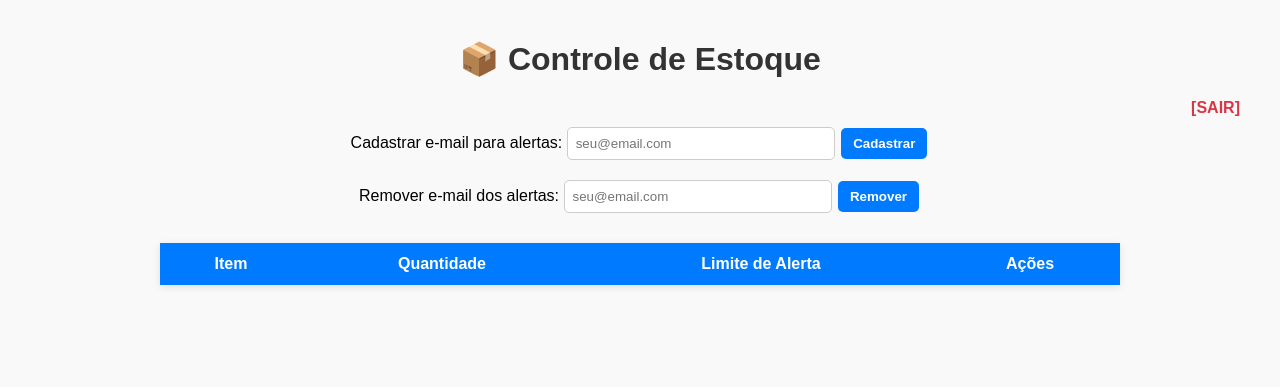
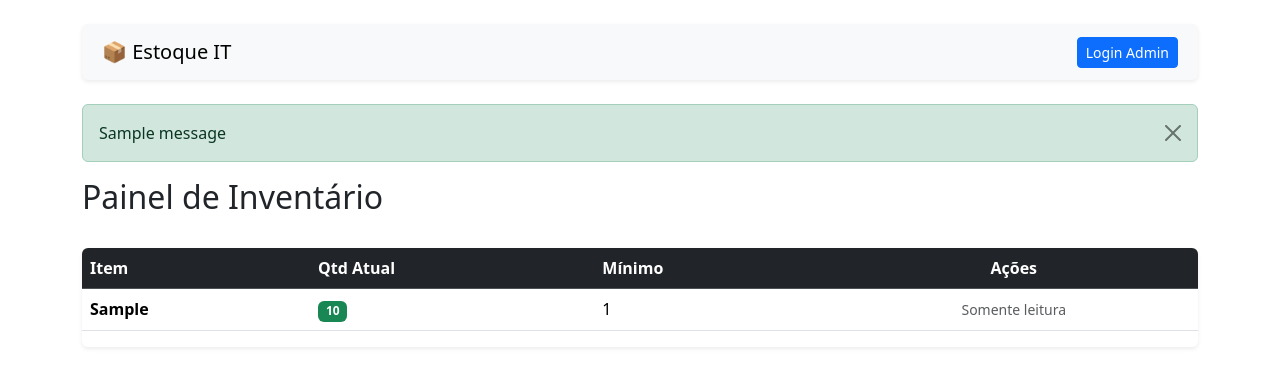
Before and after one commit to juanvinas/controle-estoque-docker, a Flask app: template templates/index.html in a window 1280 px wide. Shown: the top 387 px of the page. Run offline with Flask 3, Linux system fonts and the light colour scheme; the template is opened without the code that fills it: values that come from a table or form of the project are taken from there, others are empty; tables that the repository leaves empty hold one stand-in row (values such as "Sample post"); one stand-in notice (Sample message) is shown; lists and menus that the app fills with data are empty.

Commit message:
Atualizaçao do template

```diff
--- a/app.py
+++ b/app.py
@@ -1,201 +1,167 @@
 # -*- coding: utf-8 -*-
-from flask import Flask, request, jsonify, render_template, redirect, url_for, session
-from flask_sqlalchemy import SQLAlchemy
-from flask_cors import CORS
-from functools import wraps
+import os
 import smtplib
 import logging
-import os
 from email.mime.text import MIMEText
 from email.mime.multipart import MIMEMultipart
+from flask import Flask, render_template, request, redirect, url_for, flash
+from flask_sqlalchemy import SQLAlchemy
+from flask_login import LoginManager, UserMixin, login_user, login_required, logout_user, current_user
 from dotenv import load_dotenv
 
 load_dotenv()
 
-# --- CONFIGURAÇÕES INICIAIS ---
 app = Flask(__name__)
-CORS(app)
-app.secret_key = os.getenv("SECRET_KEY", "chave-secreta-devops-2026")
+app.secret_key = os.getenv("SECRET_KEY", "chave-it-suporte")
 
-# --- CONFIGURAÇÃO DE LOGS (AUDITORIA) ---
-logging.basicConfig(
-    filename='estoque_audit.log',
-    level=logging.INFO,
-    format='%(asctime)s - %(levelname)s - %(message)s'
-)
-
-# 🔗 Conexão com PostgreSQL Local (usando o host 'db' do compose)
+# Configuração do banco (Usando DATABASE_URI do seu .env)
 app.config['SQLALCHEMY_DATABASE_URI'] = os.getenv("DATABASE_URI")
 app.config['SQLALCHEMY_TRACK_MODIFICATIONS'] = False
 db = SQLAlchemy(app)
 
-# 📧 CONFIGURAÇÃO DO GMAIL
-EMAIL_REMETENTE = os.getenv("EMAIL_REMETENTE")
-SENHA_EMAIL = os.getenv("SENHA_EMAIL")
+# Logs de Auditoria
+logging.basicConfig(filename='estoque_audit.log', level=logging.INFO, format='%(asctime)s - %(message)s')
 
-# 🔐 CREDENCIAIS DE ACESSO (Definidas no .env)
-LOGIN_USER = os.getenv("USER_LOGIN", "admin")
-LOGIN_PASSWORD = os.getenv("USER_PASSWORD", "123456")
+# Configuração do login
+login_manager = LoginManager()
+login_manager.init_app(app)
+login_manager.login_view = "login"
 
-# Lista na memória (limpa ao reiniciar o container)
-emails_cadastrados = []
+class User(UserMixin):
+    def __init__(self, id):
+        self.id = id
 
-# --- DECORATOR PARA PROTEGER ROTAS ---
-def login_required(f):
-    @wraps(f)
-    def decorated_function(*args, **kwargs):
-        if "logado" not in session:
-            return redirect(url_for("login"))
-        return f(*args, **kwargs)
-    return decorated_function
+@login_manager.user_loader
+def load_user(user_id):
+    return User(user_id)
 
-# --- MODELO DE ESTOQUE ---
+# --- MODELOS ---
 class Estoque(db.Model):
     id = db.Column(db.Integer, primary_key=True)
-    item = db.Column(db.String(100), unique=True, nullable=False)
-    quantidade = db.Column(db.Integer, nullable=False, default=0)
-    limite_alerta = db.Column(db.Integer, nullable=True)
-    status = db.Column(db.String(20), default="bom")
+    item = db.Column(db.String(100), nullable=False)
+    quantidade = db.Column(db.Integer, nullable=False)
+    limite_alerta = db.Column(db.Integer, nullable=False)
 
-# --- FUNÇÃO PARA ENVIAR ALERTA POR EMAIL ---
+class EmailAlerta(db.Model):
+    id = db.Column(db.Integer, primary_key=True)
+    email = db.Column(db.String(120), unique=True, nullable=False)
+
+# --- FUNÇÃO DE ENVIO DE E-MAIL ---
 def enviar_email_alerta(nome_item, quantidade, limite):
-    for destinatario in emails_cadastrados:
-        try:
-            msg = MIMEMultipart()
-            msg["From"] = EMAIL_REMETENTE
-            msg["To"] = destinatario
-            msg["Subject"] = f"Alerta de Estoque Baixo: {nome_item}"
-            msg.set_charset("utf-8")
+    remetente = os.getenv("EMAIL_REMETENTE")
+    senha = os.getenv("SENHA_EMAIL")
 
-            corpo = f"O item {nome_item} está com o estoque baixo!\nQuantidade atual: {quantidade}\nLimite: {limite}"
-            # Normaliza espaços invisíveis
-            corpo = corpo.replace("\xa0", " ")
+    # Busca todos os e-mails cadastrados no banco de dados
+    destinatarios = [e.email for e in EmailAlerta.query.all()]
 
-            msg.attach(MIMEText(corpo, "plain", "utf-8"))
+    if not destinatarios:
+        logging.info(f"ALERTA: Item {nome_item} baixo, mas nenhum e-mail cadastrado.")
+        return
 
-            with smtplib.SMTP("smtp.gmail.com", 587) as server:
-                server.starttls()
-                server.login(EMAIL_REMETENTE, SENHA_EMAIL)
+    try:
+        msg = MIMEMultipart()
+        msg["From"] = remetente
+        msg["Subject"] = f"Alerta de Estoque: {nome_item}"
+
+        corpo = f"O item {nome_item} atingiu o limite.\nQtd Atual: {quantidade}\nLimite: {limite}"
+        msg.attach(MIMEText(corpo, "plain", "utf-8"))
+
+        with smtplib.SMTP("smtp.gmail.com", 587) as server:
+            server.starttls()
+            server.login(remetente, senha)
+            for destinatario in destinatarios:
+                msg["To"] = destinatario
                 server.send_message(msg)
+        logging.info(f"EMAIL: Alerta enviado para {len(destinatarios)} pessoas.")
+    except Exception as e:
+        logging.error(f"ERRO EMAIL: {str(e)}")
 
-            logging.info(f"EMAIL: Alerta enviado para {destinatario} sobre o item {nome_item}")
-        except Exception as e:
-            logging.error(f"ERRO EMAIL: {e}")
+# --- ROTAS ---
 
-# --- ROTAS DE AUTENTICAÇÃO ---
-@app.route("/login", methods=["GET", "POST"])
+@app.route('/')
+def home():
+    produtos = Estoque.query.all()
+    emails = EmailAlerta.query.all()
+    return render_template('index.html', produtos=produtos, emails=emails)
+
+@app.route('/login', methods=['GET', 'POST'])
 def login():
-    if request.method == "POST":
-        usuario = request.form.get("usuario")
-        senha = request.form.get("senha")
+    if request.method == 'POST':
+        user = request.form['username']
+        password = request.form['password']
+        if user == os.getenv("USER_LOGIN") and password == os.getenv("USER_PASSWORD"):
+            login_user(User(user))
+            return redirect(url_for('home'))
+        flash("Usuario ou senha invalidos", "danger")
+    return render_template('login.html')
 
-        if usuario == LOGIN_USER and senha == LOGIN_PASSWORD:
-            session["logado"] = True
-            logging.info(f"AUTH: Usuário {usuario} logou com sucesso.")
-            return redirect(url_for("index"))
+@app.route('/logout')
+@login_required
+def logout():
+    logout_user()
+    return redirect(url_for('home'))
 
-        logging.warning(f"AUTH: Tentativa de login inválida para o usuário: {usuario}")
-        return render_template("login.html", erro="Usuário ou senha incorretos")
-    return render_template("login.html")
-
-@app.route("/logout")
-def logout():
-    session.pop("logado", None)
-    return redirect(url_for("login"))
-
-# --- ROTAS DE OPERAÇÃO (PROTEGIDAS) ---
-@app.route("/")
+@app.route('/adicionar', methods=['POST'])
 @login_required
-def index():
-    return render_template("index.html")
-
-@app.route("/itens")
-@login_required
-def itens():
-    dados = Estoque.query.all()
-    resultado = [
-        {"item": i.item, "quantidade": i.quantidade, "limite_alerta": i.limite_alerta, "status": i.status}
-        for i in dados
-    ]
-    return jsonify(resultado)
-
-@app.route("/adicionar", methods=["POST"])
-@login_required
-def adicionar():
-    dados = request.get_json()
-    nome = dados.get("item")
-    quantidade = int(dados.get("quantidade", 0))
-    limite_alerta = int(dados.get("limite_alerta", 0))
-
-    existe = Estoque.query.filter_by(item=nome).first()
-    if existe:
-        return jsonify({"erro": "Item já existe."}), 400
-
-    novo = Estoque(item=nome, quantidade=quantidade, limite_alerta=limite_alerta, status="bom")
+def adicionar_item():
+    item = request.form['item']
+    quantidade = int(request.form['quantidade'])
+    limite = int(request.form['limite'])
+    novo = Estoque(item=item, quantidade=quantidade, limite_alerta=limite)
     db.session.add(novo)
     db.session.commit()
 
-    logging.info(f"ESTOQUE: Item '{nome}' adicionado com {quantidade} unidades.")
+    if quantidade <= limite:
+        enviar_email_alerta(item, quantidade, limite)
+    return redirect(url_for('home'))
 
-    if limite_alerta and quantidade <= limite_alerta:
-        enviar_email_alerta(nome, quantidade, limite_alerta)
+@app.route('/remover/<int:id>', methods=['POST'])
+@login_required
+def remover_item(id):
+    produto = Estoque.query.get_or_404(id)
+    db.session.delete(produto)
+    db.session.commit()
+    return redirect(url_for('home'))
 
-    return jsonify({"mensagem": "Item adicionado com sucesso!"})
+@app.route('/atualizar/<int:id>/<string:acao>', methods=['POST'])
+@login_required
+def atualizar_item(id, acao):
+    produto = Estoque.query.get_or_404(id)
+    if acao == "mais":
+        produto.quantidade += 1
+    elif acao == "menos" and produto.quantidade > 0:
+        produto.quantidade -= 1
 
-@app.route("/atualizar_quantidade", methods=["POST"])
+    db.session.commit()
+    if produto.quantidade <= produto.limite_alerta:
+        enviar_email_alerta(produto.item, produto.quantidade, produto.limite_alerta)
+    return redirect(url_for('home'))
+
+# Rotas de Gerenciamento de E-mail
+@app.route('/email/cadastrar', methods=['POST'])
 @login_required
-def atualizar_quantidade():
-    dados = request.get_json()
-    nome = dados.get("item")
-    delta = int(dados.get("delta", 0))
+def cadastrar_email():
+    email = request.form.get('email')
+    if email:
+        try:
+            novo = EmailAlerta(email=email)
+            db.session.add(novo)
+            db.session.commit()
+            flash("E-mail adicionado!", "success")
+        except:
+            db.session.rollback()
+            flash("E-mail ja cadastrado", "warning")
+    return redirect(url_for('home'))
 
-    item = Estoque.query.filter_by(item=nome).first()
-    if not item:
-        return jsonify({"erro": "Item não encontrado"}), 404
-
-    item.quantidade += delta
+@app.route('/email/remover/<int:id>', methods=['POST'])
+@login_required
+def remover_email(id):
+    email_obj = EmailAlerta.query.get_or_404(id)
+    db.session.delete(email_obj)
     db.session.commit()
-
-    logging.info(f"ESTOQUE: Quantidade de '{nome}' alterada em {delta}. Total: {item.quantidade}")
-
-    if item.limite_alerta and item.quantidade <= item.limite_alerta:
-        enviar_email_alerta(item.item, item.quantidade, item.limite_alerta)
-
-    return jsonify({"mensagem": "Quantidade atualizada"})
-
-# --- ROTAS DE CONFIGURAÇÃO DE E-MAIL ---
-@app.route("/registrar-email", methods=["POST"])
-@login_required
-def registrar_email():
-    email = request.form.get("email")
-    if email and email not in emails_cadastrados:
-        emails_cadastrados.append(email.strip())
-        logging.info(f"CONFIG: E-mail {email} cadastrado para alertas.")
-    return redirect(url_for("index"))
-
-@app.route("/remover-email", methods=["POST"])
-@login_required
-def remover_email():
-    email = request.form.get("email")
-    if email in emails_cadastrados:
-        emails_cadastrados.remove(email)
-        logging.info(f"CONFIG: E-mail {email} removido dos alertas.")
-    return redirect(url_for("index"))
-
-# --- SEED E INICIALIZAÇÃO ---
-with app.app_context():
-    db.create_all()
-    if not Estoque.query.first():
-        itens_fixos = [
-            {"item": "carregador", "quantidade": 10, "limite_alerta": 2},
-            {"item": "mouse", "quantidade": 15, "limite_alerta": 3},
-            {"item": "headset", "quantidade": 8, "limite_alerta": 2},
-            {"item": "pilha AA", "quantidade": 20, "limite_alerta": 5},
-            {"item": "pilha AAA", "quantidade": 25, "limite_alerta": 5},
-        ]
-        for d in itens_fixos:
-            db.session.add(Estoque(item=d["item"], quantidade=d["quantidade"], limite_alerta=d["limite_alerta"]))
-        db.session.commit()
+    return redirect(url_for('home'))
 
 if __name__ == "__main__":
+    with app.app_context():
+        db.create_all()
     app.run(host="0.0.0.0", port=5000)
--- /dev/null
+++ b/templates/base.html
@@ -0,0 +1,42 @@
+<!DOCTYPE html>
+<html lang="pt-BR">
+<head>
+    <meta charset="UTF-8">
+    <meta name="viewport" content="width=device-width, initial-scale=1.0">
+    <title>{% block title %}Estoque IT{% endblock %}</title>
+    <link href="https://cdn.jsdelivr.net/npm/bootstrap@5.3.2/dist/css/bootstrap.min.css" rel="stylesheet">
+    <style>
+        .table-danger { background-color: #f8d7da !important; }
+    </style>
+</head>
+<body class="container mt-4">
+    <nav class="navbar navbar-expand-lg navbar-light bg-light mb-4 p-2 rounded shadow-sm">
+        <div class="container-fluid">
+            <a class="navbar-brand" href="{{ url_for('home') }}">📦 Estoque IT</a>
+            <div>
+                {% if current_user.is_authenticated %}
+                    <span class="me-3 text-muted">Olá, Admin</span>
+                    <a href="{{ url_for('logout') }}" class="btn btn-sm btn-outline-danger">Sair</a>
+                {% else %}
+                    <a href="{{ url_for('login') }}" class="btn btn-sm btn-primary">Login Admin</a>
+                {% endif %}
+            </div>
+        </div>
+    </nav>
+
+    {% with messages = get_flashed_messages(with_categories=true) %}
+      {% if messages %}
+        {% for category, message in messages %}
+          <div class="alert alert-{{ category }} alert-dismissible fade show" role="alert">
+            {{ message }}
+            <button type="button" class="btn-close" data-bs-dismiss="alert" aria-label="Close"></button>
+          </div>
+        {% endfor %}
+      {% endif %}
+    {% endwith %}
+
+    {% block content %}{% endblock %}
+
+    <script src="https://cdn.jsdelivr.net/npm/bootstrap@5.3.2/dist/js/bootstrap.bundle.min.js"></script>
+</body>
+</html>
--- a/templates/index.html
+++ b/templates/index.html
@@ -1,161 +1,97 @@
-<!DOCTYPE html>
-<html lang="pt-BR">
-<head>
-    <meta charset="UTF-8">
-    <title>Controle de Estoque</title>
-    <style>
-        body {
-            font-family: Arial, sans-serif;
-            margin: 40px;
-            background-color: #f9f9f9;
-        }
+{% extends "base.html" %}
+{% block content %}
+<div class="d-flex justify-content-between align-items-center mb-4">
+    <h2>Painel de Inventário</h2>
+</div>
 
-        h1 {
-            color: #333;
-            display: flex;
-            align-items: center;
-            justify-content: center;
-            gap: 10px;
-        }
-
-        form {
-            text-align: center;
-            margin-bottom: 20px;
-        }
-
-        input[type="email"] {
-            padding: 8px;
-            border-radius: 5px;
-            border: 1px solid #ccc;
-            width: 250px;
-        }
-
-        button[type="submit"] {
-            padding: 8px 12px;
-            border-radius: 5px;
-            background-color: #007bff;
-            color: white;
-            border: none;
-            cursor: pointer;
-        }
-
-        table {
-            width: 80%;
-            margin: 30px auto;
-            border-collapse: collapse;
-            background-color: white;
-            box-shadow: 0 2px 8px rgba(0, 0, 0, 0.1);
-        }
-
-        th {
-            background-color: #007bff;
-            color: white;
-            padding: 12px;
-            text-align: center;
-        }
-
-        td {
-            padding: 10px;
-            text-align: center;
-            border-bottom: 1px solid #ddd;
-        }
-
-        tr.alerta {
-            background-color: #fff3cd;
-        }
-
-        button {
-            border: none;
-            padding: 6px 10px;
-            border-radius: 5px;
-            cursor: pointer;
-            font-weight: bold;
-            margin: 0 2px;
-        }
-
-        .btn-add {
-            background-color: #28a745;
-            color: white;
-        }
-
-        .btn-remove {
-            background-color: #dc3545;
-            color: white;
-        }
-
-        .btn-add:hover { background-color: #218838; }
-        .btn-remove:hover { background-color: #c82333; }
-    </style>
-</head>
-<body>
-    <h1>📦 Controle de Estoque</h1>
-<div style="text-align: right; margin-bottom: 10px;">
-    <a href="/logout" style="color: #dc3545; text-decoration: none; font-weight: bold;">[SAIR]</a>
-</div>
-    <form method="POST" action="/registrar-email">
-        <label for="email">Cadastrar e-mail para alertas:</label>
-        <input type="email" name="email" required placeholder="seu@email.com">
-        <button type="submit">Cadastrar</button>
-    </form>
-
-    <form method="POST" action="/remover-email">
-        <label for="email">Remover e-mail dos alertas:</label>
-        <input type="email" name="email" required placeholder="seu@email.com">
-        <button type="submit">Remover</button>
-    </form>
-
-    <table>
-        <thead>
+<div class="table-responsive shadow-sm rounded mb-5">
+    <table class="table table-hover align-middle bg-white">
+        <thead class="table-dark">
             <tr>
                 <th>Item</th>
-                <th>Quantidade</th>
-                <th>Limite de Alerta</th>
-                <th>Ações</th>
+                <th>Qtd Atual</th>
+                <th>Mínimo</th>
+                <th class="text-center">Ações</th>
             </tr>
         </thead>
-        <tbody id="tabela-itens"></tbody>
+        <tbody>
+            {% for produto in produtos %}
+            <tr class="{% if produto.quantidade <= produto.limite_alerta %}table-danger{% endif %}">
+                <td class="fw-bold">{{ produto.item }}</td>
+                <td>
+                    <span class="badge {% if produto.quantidade <= produto.limite_alerta %}bg-danger{% else %}bg-success{% endif %}">
+                        {{ produto.quantidade }}
+                    </span>
+                </td>
+                <td>{{ produto.limite_alerta }}</td>
+                <td class="text-center">
+                    {% if current_user.is_authenticated %}
+                        <div class="d-flex justify-content-center gap-1">
+                            <form action="{{ url_for('atualizar_item', id=produto.id, acao='menos') }}" method="POST">
+                                <button class="btn btn-sm btn-secondary">-</button>
+                            </form>
+                            <form action="{{ url_for('atualizar_item', id=produto.id, acao='mais') }}" method="POST">
+                                <button class="btn btn-sm btn-primary">+</button>
+                            </form>
+                            <form action="{{ url_for('remover_item', id=produto.id) }}" method="POST" onsubmit="return confirm('Excluir este item?')">
+                                <button class="btn btn-sm btn-danger">🗑️</button>
+                            </form>
+                        </div>
+                    {% else %}
+                        <small class="text-muted">Somente leitura</small>
+                    {% endif %}
+                </td>
+            </tr>
+            {% endfor %}
+        </tbody>
     </table>
+</div>
 
-    <script>
-        async function carregarItens() {
-            try {
-                const response = await fetch('/itens');
-                const itens = await response.json();
+{% if current_user.is_authenticated %}
+<div class="row g-4">
+    <div class="col-md-7">
+        <div class="card h-100 shadow-sm p-4">
+            <h4>📦 Novo Item</h4>
+            <form action="{{ url_for('adicionar_item') }}" method="POST" class="row g-3 mt-2">
+                <div class="col-md-6">
+                    <input type="text" name="item" class="form-control" placeholder="Nome do item" required>
+                </div>
+                <div class="col-md-3">
+                    <input type="number" name="quantidade" class="form-control" placeholder="Qtd" required>
+                </div>
+                <div class="col-md-3">
+                    <input type="number" name="limite" class="form-control" placeholder="Mín" required>
+                </div>
+                <div class="col-12">
+                    <button type="submit" class="btn btn-success w-100">Cadastrar no Estoque</button>
+                </div>
+            </form>
+        </div>
+    </div>
 
-                const tabela = document.getElementById('tabela-itens');
-                tabela.innerHTML = '';
-
-                itens.forEach(item => {
-                    const linha = document.createElement('tr');
-                    if (item.quantidade <= item.limite_alerta) linha.classList.add('alerta');
-
-                    linha.innerHTML = `
-                        <td>${item.item}</td>
-                        <td>${item.quantidade}</td>
-                        <td>${item.limite_alerta}</td>
-                        <td>
-                            <button class="btn-remove" onclick="atualizarQuantidade('${item.item}', -1)">−</button>
-                            <button class="btn-add" onclick="atualizarQuantidade('${item.item}', 1)">+</button>
-                        </td>
-                    `;
-                    tabela.appendChild(linha);
-                });
-            } catch (error) {
-                console.error("Erro ao carregar itens:", error);
-            }
-        }
-
-        async function atualizarQuantidade(nome, delta) {
-            await fetch('/atualizar_quantidade', {
-                method: 'POST',
-                headers: { 'Content-Type': 'application/json' },
-                body: JSON.stringify({ item: nome, delta })
-            });
-            alert(`Quantidade de "${nome}" atualizada.`);
-            carregarItens();
-        }
-
-        window.onload = carregarItens;
-    </script>
-</body>
-</html>
+    <div class="col-md-5">
+        <div class="card h-100 shadow-sm p-4">
+            <h4>📧 Alertas de E-mail</h4>
+            <ul class="list-group list-group-flush mb-3 mt-2">
+                {% for e in emails %}
+                <li class="list-group-item d-flex justify-content-between align-items-center px-0">
+                    {{ e.email }}
+                    <form action="{{ url_for('remover_email', id=e.id) }}" method="POST">
+                        <button class="btn btn-link text-danger p-0">Remover</button>
+                    </form>
+                </li>
+                {% else %}
+                <li class="list-group-item text-muted px-0 italic">Nenhum e-mail cadastrado.</li>
+                {% endfor %}
+            </ul>
+            <form action="{{ url_for('cadastrar_email') }}" method="POST" class="mt-auto">
+                <div class="input-group">
+                    <input type="email" name="email" class="form-control" placeholder="email@ti.com" required>
+                    <button type="submit" class="btn btn-primary">Adicionar</button>
+                </div>
+            </form>
+        </div>
+    </div>
+</div>
+{% endif %}
+{% endblock %}
--- a/templates/login.html
+++ b/templates/login.html
@@ -1,30 +1,17 @@
-<!DOCTYPE html>
-<html lang="pt-br">
-<head>
-    <meta charset="UTF-8">
-    <meta name="viewport" content="width=device-width, initial-scale=1.0">
-    <title>Login - Controle de Estoque</title>
-    <style>
-        body { font-family: Arial, sans-serif; display: flex; justify-content: center; align-items: center; height: 100vh; background-color: #f4f4f9; margin: 0; }
-        .login-container { background: white; padding: 2rem; border-radius: 8px; box-shadow: 0 4px 6px rgba(0,0,0,0.1); width: 300px; }
-        h2 { text-align: center; color: #333; }
-        input { width: 100%; padding: 10px; margin: 10px 0; border: 1px solid #ddd; border-radius: 4px; box-sizing: border-box; }
-        button { width: 100%; padding: 10px; background-color: #28a745; color: white; border: none; border-radius: 4px; cursor: pointer; }
-        button:hover { background-color: #218838; }
-        .error { color: red; font-size: 0.8rem; text-align: center; }
-    </style>
-</head>
-<body>
-    <div class="login-container">
-        <h2>Acesso ao Estoque</h2>
-        {% if erro %}
-            <p class="error">{{ erro }}</p>
-        {% endif %}
-        <form action="/login" method="POST">
-            <input type="text" name="usuario" placeholder="Usuário" required>
-            <input type="password" name="senha" placeholder="Senha" required>
-            <button type="submit">Entrar</button>
-        </form>
+{% extends "base.html" %}
+{% block title %}Login{% endblock %}
+{% block content %}
+<h2>Login</h2>
+
+<form method="POST" class="mt-3">
+    <div class="mb-3">
+        <label for="username" class="form-label">Usuário</label>
+        <input type="text" name="username" class="form-control" required>
     </div>
-</body>
-</html>
+    <div class="mb-3">
+        <label for="password" class="form-label">Senha</label>
+        <input type="password" name="password" class="form-control" required>
+    </div>
+    <button type="submit" class="btn btn-success">Entrar</button>
+</form>
+{% endblock %}
```
